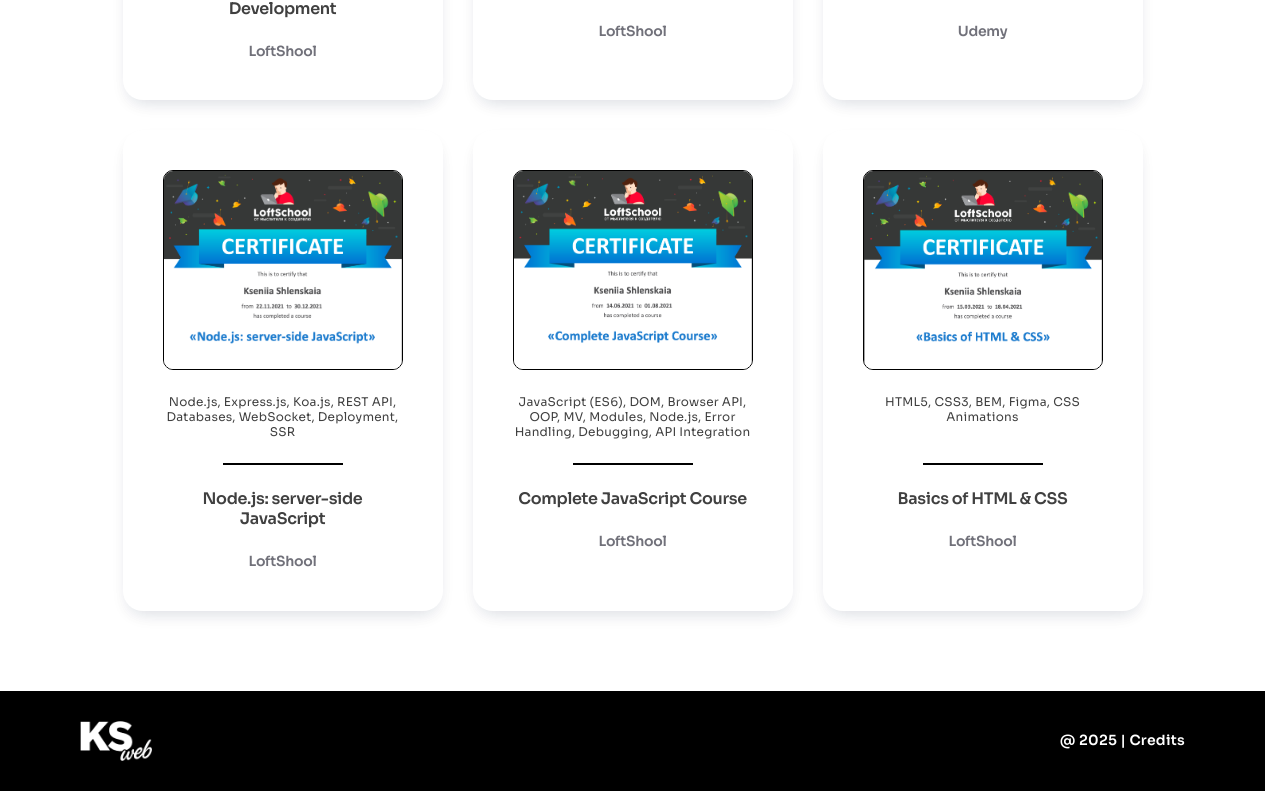
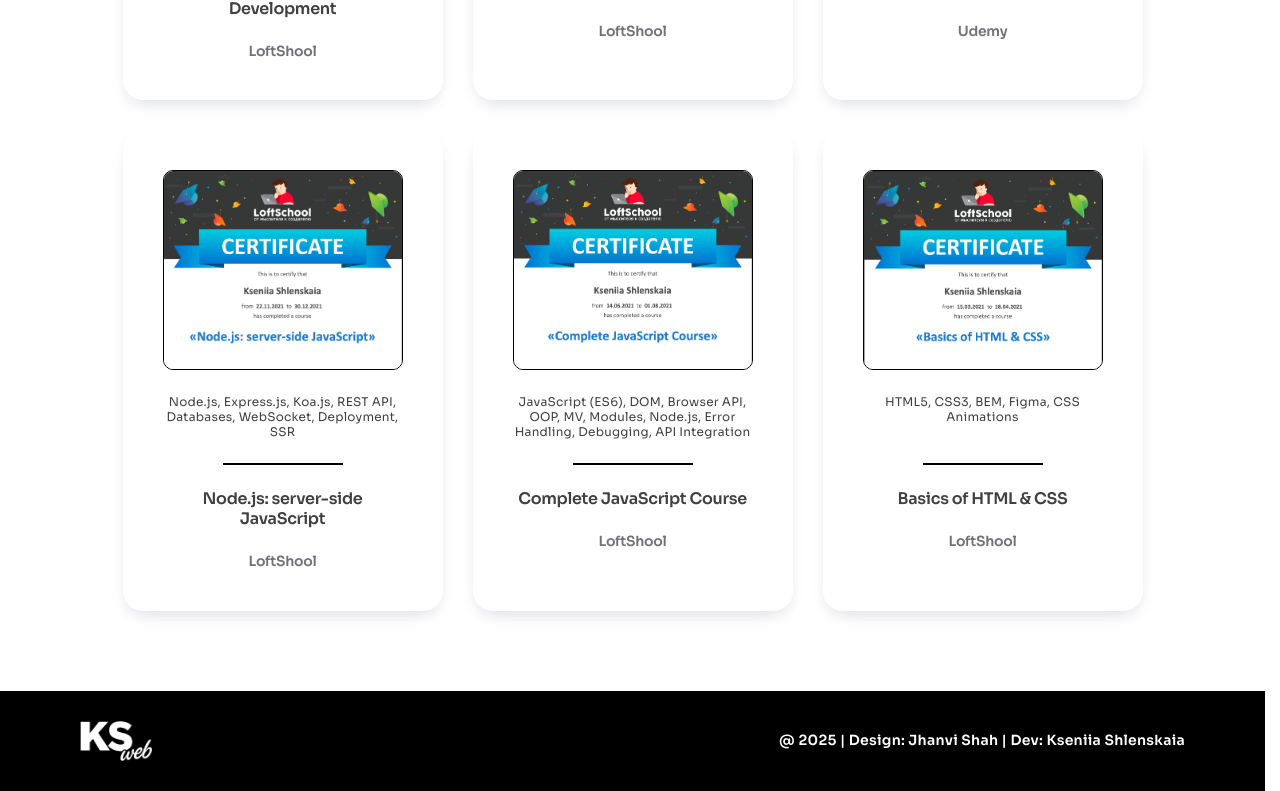
Before and after one commit to x-bananer/portfolio, a React (Vite) app: page / in a window 1280 px wide. Shown: the part 7913-8704 px from the top of the page. Built offline with nearby package versions, Linux system fonts and the light colour scheme.

Commit message:
Add credits

```diff
--- a/src/components/app/app-footer/app-footer.tsx
+++ b/src/components/app/app-footer/app-footer.tsx
@@ -26,7 +26,7 @@ const AppFooter = () => {
 						size="small"
 						onClick={handleCreditsClick}
 					>
-						@ 2025 | Credits
+						@ 2025 | Design: Jhanvi Shah | Dev: Kseniia Shlenskaia
 					</Button>
 				</div>
 			</div>
```
